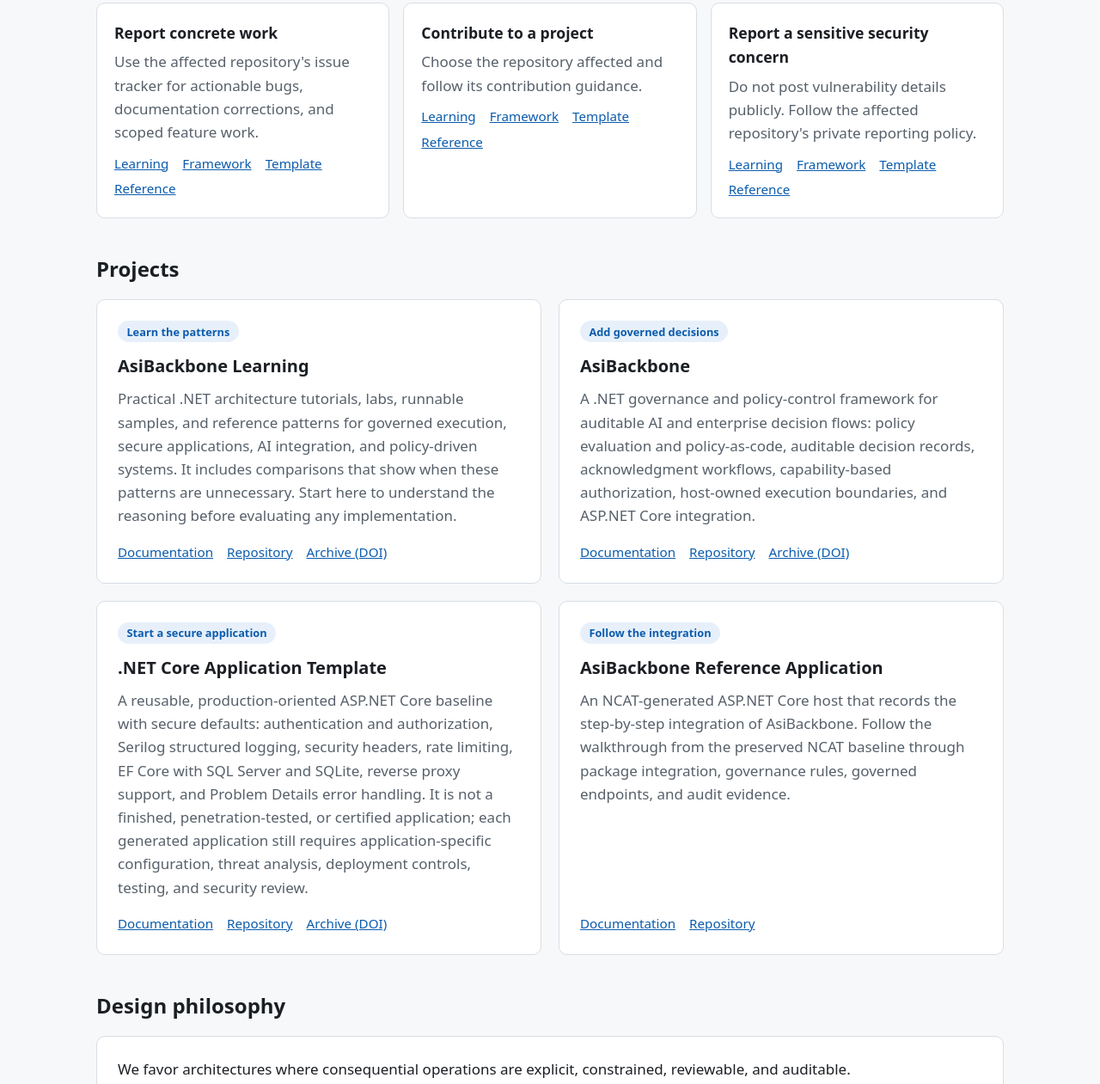
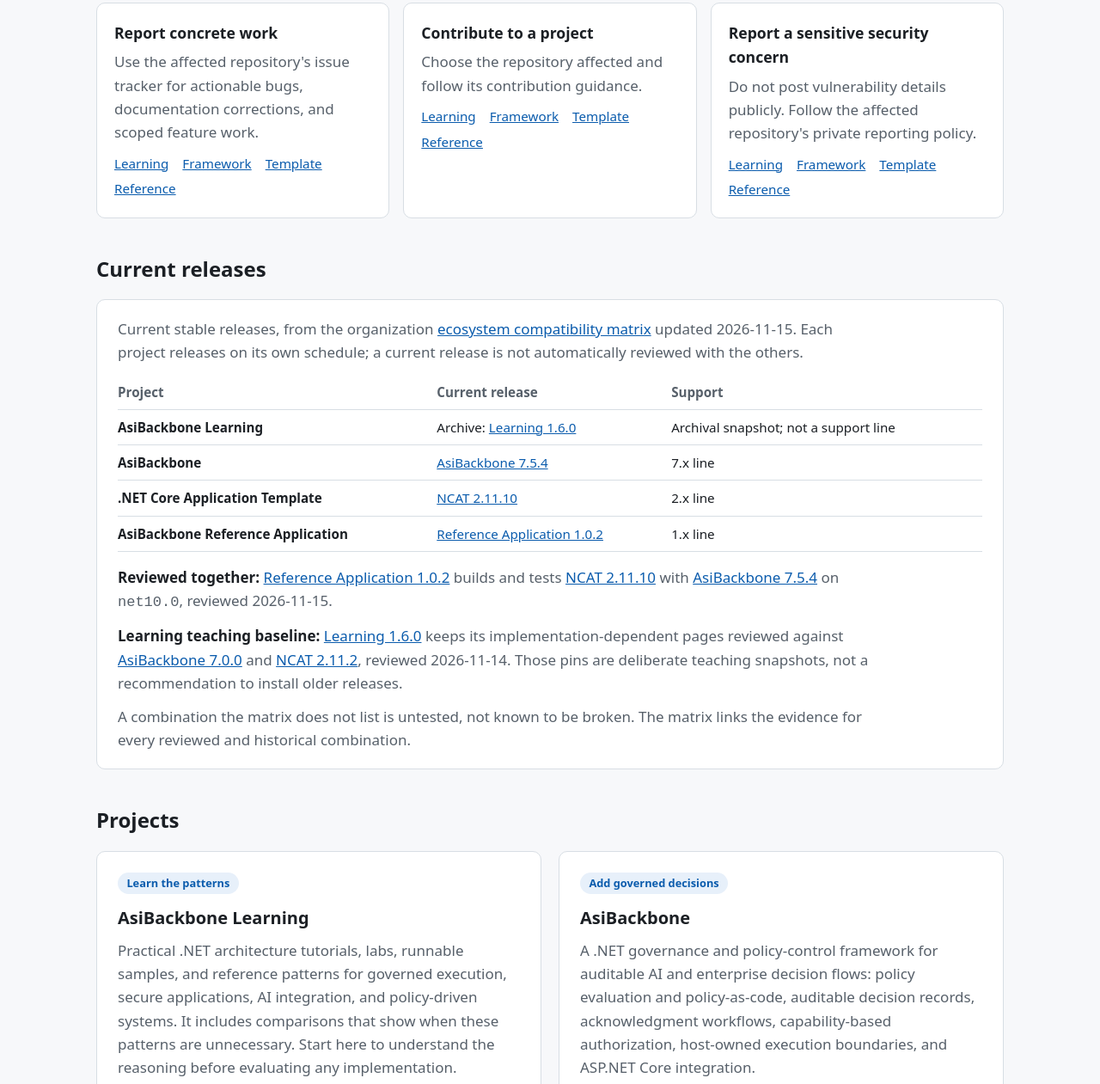
Before and after one commit to AsiBackbone/asibackbone.github.io, a plain HTML site: page index.html in a window 1280 px wide. Shown: the part 872-2133 px from the top of the page at 86% size. Drawn offline with Linux system fonts and the light colour scheme.

Commit message:
docs: add generated current-release summary and review site documentation (#45)
Add a "Current releases" section to the landing page, generated from
AsiBackbone/.github compatibility/ecosystem-compatibility.json by the new
scripts/Test-ReleaseSummary.ps1. It links each project's current stable
release to its tag, names the one combination reviewed together, and marks
Learning 1.6.0 as an archive whose AsiBackbone 7.0.0 / NCAT 2.11.2 pins are
teaching snapshots. The repository keeps no version constants of its own.

- Landing-site validation runs the release-summary self-test and fails
  while index.html differs from the manifest; it now also runs weekly.
- Add a read-only Published site verification workflow that, after site
  changes and weekly, waits for Pages to serve the committed files and
  checks the live release summary. Test-PublishedSiteParity.ps1 gains
  retries and cache-busting for that.
- Align the site with Landing-Page Standard 3.1.0: use the canonical
  Reference Application description, mark the current site with
  aria-current, add the missing Community link to the search page, and add
  source and license links to both footers.
- Record the documentation inventory, findings, and retained version
  references in DOCUMENTATION-CURRENCY-REVIEW.md.

```diff
--- a/index.html
+++ b/index.html
@@ -145,6 +145,16 @@
     .project p { margin: 0 0 1rem; color: var(--muted); }
     .project .links { margin-top: auto; display: flex; flex-wrap: wrap; gap: .5rem 1rem; font-size: .95rem; }
 
+    .releases { background: var(--surface); border: 1px solid var(--border); border-radius: 10px; padding: 1.25rem 1.5rem; }
+    .releases p { color: var(--muted); margin: 0 0 .75rem; max-width: 52em; }
+    .releases p:last-child { margin-bottom: 0; }
+    .releases strong { color: var(--text); }
+    .table-scroll { overflow-x: auto; margin: 0 0 1rem; }
+    .releases table { width: 100%; border-collapse: collapse; font-size: .95rem; }
+    .releases th, .releases td { text-align: left; vertical-align: top; padding: .5rem .75rem .5rem 0; border-bottom: 1px solid var(--border); }
+    .releases thead th { color: var(--muted); font-weight: 600; }
+    .releases tbody th { font-weight: 600; }
+
     .principles { background: var(--surface); border: 1px solid var(--border); border-radius: 10px; padding: 1.5rem; }
     .principles p { margin: 0 0 .75rem; }
     .principles p:last-child { margin-bottom: 0; }
@@ -167,7 +177,7 @@
   <header class="site">
     <div class="wrap">
       <img src="images/asibackbone-icon-50.png" alt="" width="36" height="36">
-      <a class="brand" href="https://asibackbone.github.io/">AsiBackbone</a>
+      <a class="brand" href="https://asibackbone.github.io/" aria-current="page">AsiBackbone</a>
       <nav aria-label="Sites">
         <a href="https://asibackbone.github.io/Learning/">Learning</a>
         <a href="#community">Community</a>
@@ -225,6 +235,31 @@
       </div>
     </section>
 
+    <section id="releases" aria-labelledby="releases-title">
+      <h2 id="releases-title">Current releases</h2>
+      <div class="releases">
+        <!-- BEGIN release-summary: generated from AsiBackbone/.github compatibility/ecosystem-compatibility.json by scripts/Test-ReleaseSummary.ps1 -Update. Do not edit by hand. -->
+        <p>Current stable releases, from the organization <a href="https://github.com/AsiBackbone/.github/blob/main/compatibility/README.md">ecosystem compatibility matrix</a> updated <time datetime="2026-11-15">2026-11-15</time>. Each project releases on its own schedule; a current release is not automatically reviewed with the others.</p>
+        <div class="table-scroll">
+          <table>
+            <thead>
+              <tr><th scope="col">Project</th><th scope="col">Current release</th><th scope="col">Support</th></tr>
+            </thead>
+            <tbody>
+              <tr><th scope="row">AsiBackbone Learning</th><td>Archive: <a href="https://github.com/AsiBackbone/Learning/releases/tag/v1.6.0">Learning 1.6.0</a></td><td>Archival snapshot; not a support line</td></tr>
+              <tr><th scope="row">AsiBackbone</th><td><a href="https://github.com/AsiBackbone/AsiBackbone/releases/tag/v7.5.4">AsiBackbone 7.5.4</a></td><td>7.x line</td></tr>
+              <tr><th scope="row">.NET Core Application Template</th><td><a href="https://github.com/AsiBackbone/NetCoreApplicationTemplate/releases/tag/v2.11.10">NCAT 2.11.10</a></td><td>2.x line</td></tr>
+              <tr><th scope="row">AsiBackbone Reference Application</th><td><a href="https://github.com/AsiBackbone/ReferenceApplication/releases/tag/v1.0.2">Reference Application 1.0.2</a></td><td>1.x line</td></tr>
+            </tbody>
+          </table>
+        </div>
+        <p><strong>Reviewed together:</strong> <a href="https://github.com/AsiBackbone/ReferenceApplication/releases/tag/v1.0.2">Reference Application 1.0.2</a> builds and tests <a href="https://github.com/AsiBackbone/NetCoreApplicationTemplate/releases/tag/v2.11.10">NCAT 2.11.10</a> with <a href="https://github.com/AsiBackbone/AsiBackbone/releases/tag/v7.5.4">AsiBackbone 7.5.4</a> on <code>net10.0</code>, reviewed <time datetime="2026-11-15">2026-11-15</time>.</p>
+        <p><strong>Learning teaching baseline:</strong> <a href="https://github.com/AsiBackbone/Learning/releases/tag/v1.6.0">Learning 1.6.0</a> keeps its implementation-dependent pages reviewed against <a href="https://github.com/AsiBackbone/AsiBackbone/releases/tag/v7.0.0">AsiBackbone 7.0.0</a> and <a href="https://github.com/AsiBackbone/NetCoreApplicationTemplate/releases/tag/v2.11.2">NCAT 2.11.2</a>, reviewed <time datetime="2026-11-14">2026-11-14</time>. Those pins are deliberate teaching snapshots, not a recommendation to install older releases.</p>
+        <p>A combination the matrix does not list is untested, not known to be broken. The matrix links the evidence for every reviewed and historical combination.</p>
+        <!-- END release-summary -->
+      </div>
+    </section>
+
     <section aria-labelledby="projects-title">
       <h2 id="projects-title">Projects</h2>
       <div class="projects">
@@ -269,8 +304,9 @@
             </a>
           </h3>
           <p>
-            An NCAT-generated ASP.NET Core host that records the step-by-step
-            integration of AsiBackbone. Follow the walkthrough from the preserved
+            The stable integration example, not a product: an NCAT-generated
+            ASP.NET Core host that records the step-by-step integration of
+            AsiBackbone. Follow the walkthrough from the preserved
             NCAT baseline through package integration, governance rules, governed
             endpoints, and audit evidence.
           </p>
@@ -304,6 +340,7 @@
   <footer>
     <div class="wrap">
       <p>Built with .NET, C#, ASP.NET Core, EF Core, Serilog, and GitHub Actions.</p>
+      <p><a href="https://github.com/AsiBackbone/asibackbone.github.io">Site source</a> · <a href="#community">Community</a> · <a href="https://github.com/AsiBackbone/asibackbone.github.io/blob/main/LICENSES.md">Licenses</a></p>
       <p><a href="https://github.com/AsiBackbone">AsiBackbone on GitHub</a> · AsiBackbone is not affiliated with the Artificial Superintelligence Alliance.</p>
     </div>
   </footer>
```
Also changed, not shown: search/index.html (+2 -0 lines), 9 other files.
